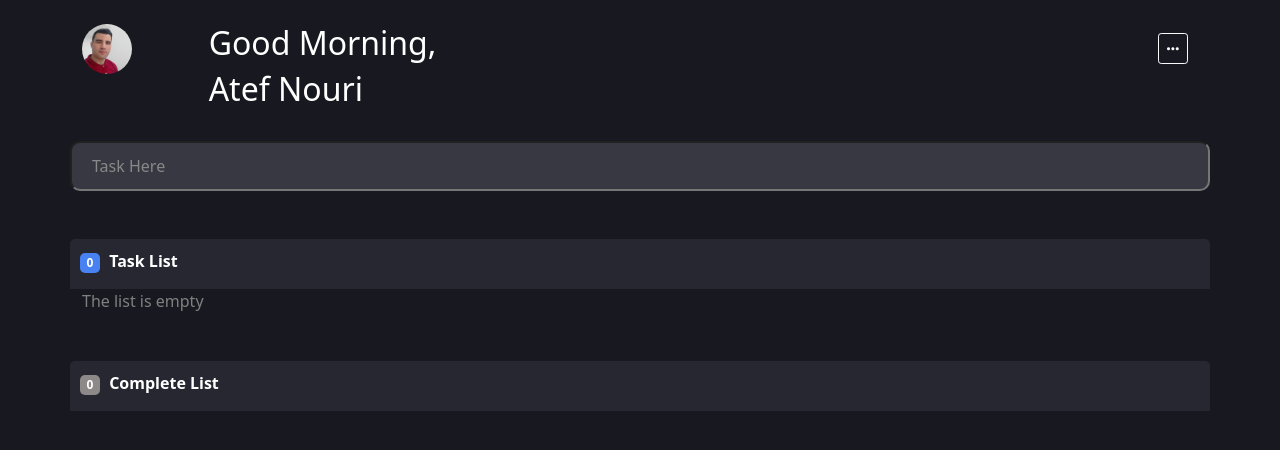
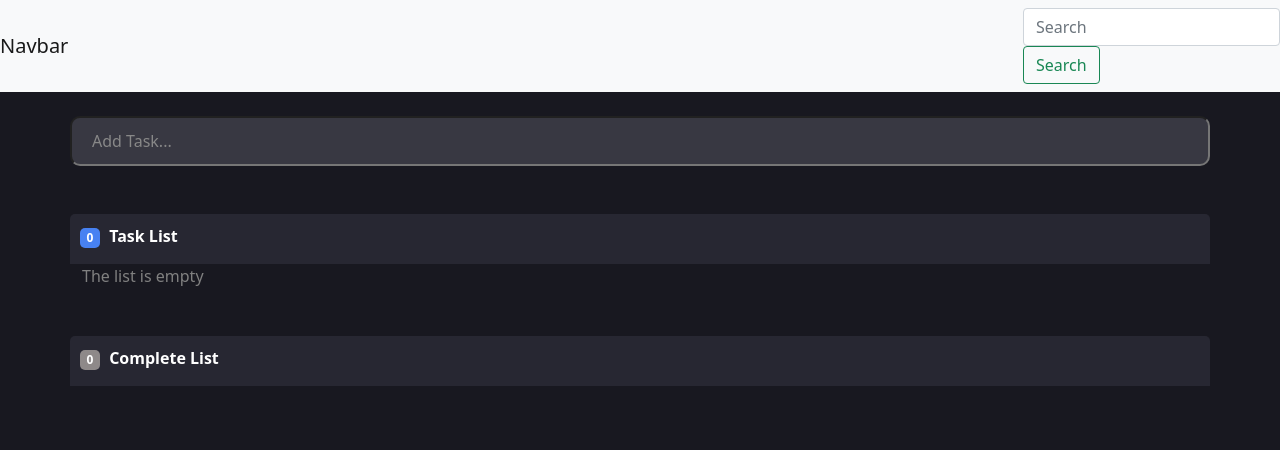
Before and after one commit to Atefnouri/todo, a website: page index.html in a window 1280 px wide. Drawn offline with nearby package versions, Linux system fonts and the light colour scheme.

Commit message:
design: add new navbar

```diff
--- a/index.html
+++ b/index.html
@@ -16,8 +16,21 @@
   </head>
   <body>
 
-    <div class="container mt-4">
-        <div class="row">
+
+    <nav class="navbar navbar-light bg-light justify-content-between">
+      <a class="navbar-brand">Navbar</a>
+      <form class="form-inline">
+        <input class="form-control mr-sm-2" type="search" placeholder="Search" aria-label="Search">
+        <button class="btn btn-outline-success my-2 my-sm-0" type="submit">Search</button>
+      </form>
+    </nav>
+
+
+
+
+    <div class="container">
+
+        <!-- <div class="row">
             <div class="col-md-8">
                 <div class="row">
                     <div class="col-md-2">
@@ -45,14 +58,14 @@
 
 
 
-        </div>
+        </div> -->
 
 
-
+<div class="main">
 
   <div class="row mt-4">
 
-            <input class="custom-input" placeholder="Task Here" id="task"  type="text">
+    <input class="custom-input" placeholder="Add Task..." id="task"  type="text">
 
 </div>
 
@@ -73,6 +86,9 @@
 
   </div>
 
+
+
+
   <span style="color: gray;" id="emptymsg" >  The list is empty  </span>
 
   <div class="row mt-5">
@@ -83,6 +99,13 @@
             </div>
               <div id="completedList"></div>
         </div>
+
+
+</div>
+
+
+
+
       </div>
 
 
--- a/style.css
+++ b/style.css
@@ -6,6 +6,7 @@ body {
 
 
 }
+
 
 
 .completed {
```
Lines whose indentation alone changed are shown as unchanged.
